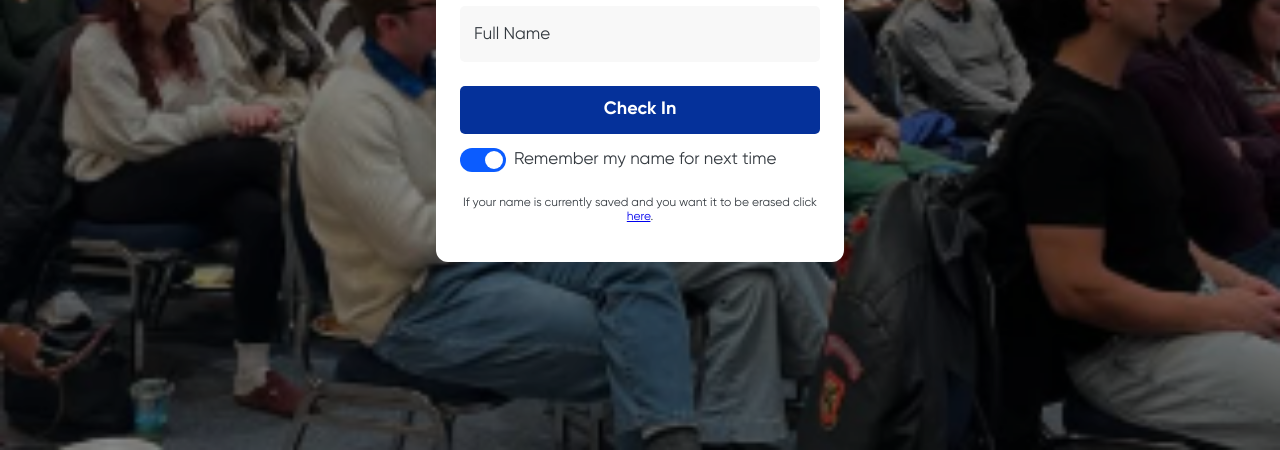
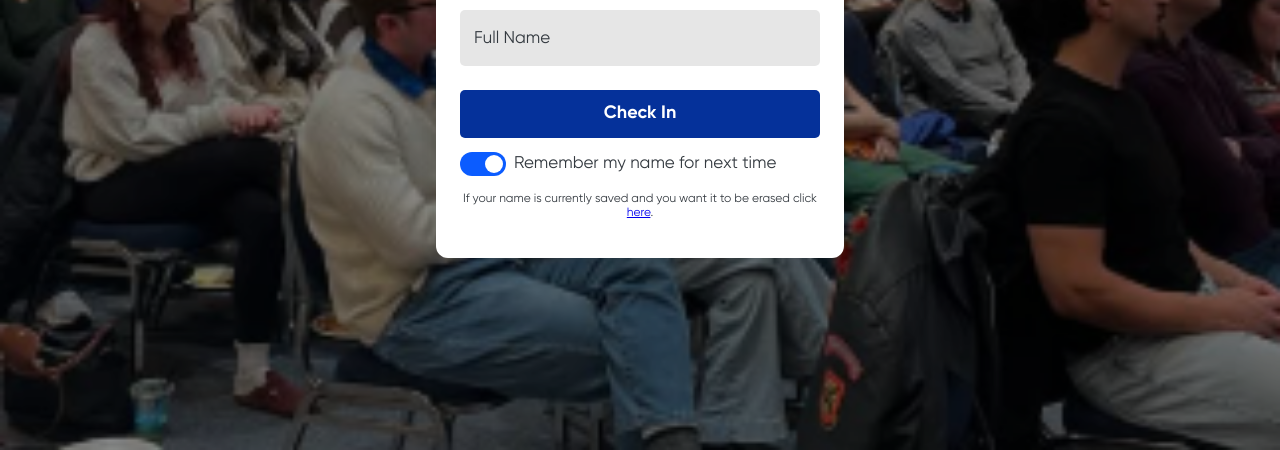
Before and after one commit to HappyLlama12/NameCheckIn, a plain HTML site: page index.html in a window 1280 px wide. Shown: the part 350-800 px from the top of the page. Drawn offline with Linux system fonts and the light colour scheme; a web font is replaced by a local one.

Commit message:
Update index.html

```diff
--- a/index.html
+++ b/index.html
@@ -79,7 +79,7 @@ INSTRUCTIONS:
       z-index: 1;
     }
     .card{position: relative; z-index:2; width:360px;max-width:92vw;background:var(--card);padding:28px 24px;border-radius:12px;box-shadow:0 6px 18px rgba(0,0,0,.08);text-align:center}
-    input[type=text]{width:100%;padding:18px 14px;font-size:17px;margin-bottom:24px;border-radius:5px;border:none; background-color: rgb(248,248,248); box-sizing:border-box;}
+    input[type=text]{width:100%;padding:18px 14px;font-size:17px;margin-bottom:24px;border-radius:5px;border:none; background-color: rgb(230,230,230); box-sizing:border-box;}
     input[type=text]:focus {
       outline: none;
       border-color: var(--accent);
@@ -112,7 +112,7 @@ INSTRUCTIONS:
       vertical-align: middle; /* to align with the toggle nicely */
     }
       #eraseLink {
-        margin-top: 24px;
+        margin-top: 16px;
         font-size: 12px;
         color: rgb(52,58,64);
       }
```
